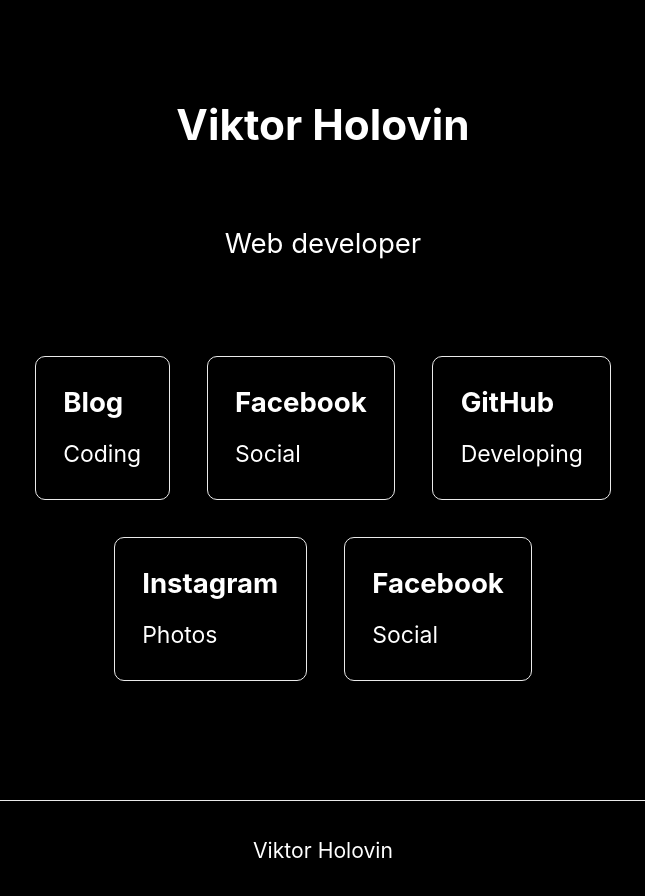
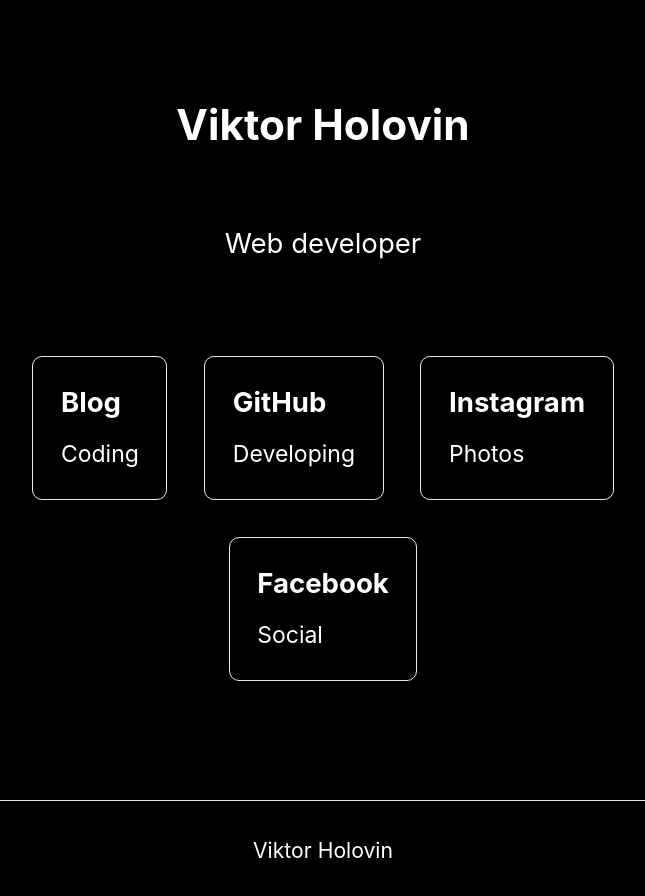
Before and after one commit to holovin777/portfolionext, a Next.js app: page / in a window 1280 px wide. Shown: the top 896 px of the page, without its empty margins (317-962 px from the left). Built offline with nearby package versions, Linux system fonts and the light colour scheme.

Commit message:
Delete social link

```diff
--- a/pages/index.js
+++ b/pages/index.js
@@ -26,13 +26,6 @@
             <p>Coding</p>
           </a>
 
-          <a
-            href="https://facebook.com/holovin/"
-            className={styles.card}
-          >
-            <h2>Facebook</h2>
-            <p>Social</p>
-          </a>
           <a href="https://github.com/holovin777" className={styles.card}>
             <h2>GitHub</h2>
             <p>Developing</p>
```
